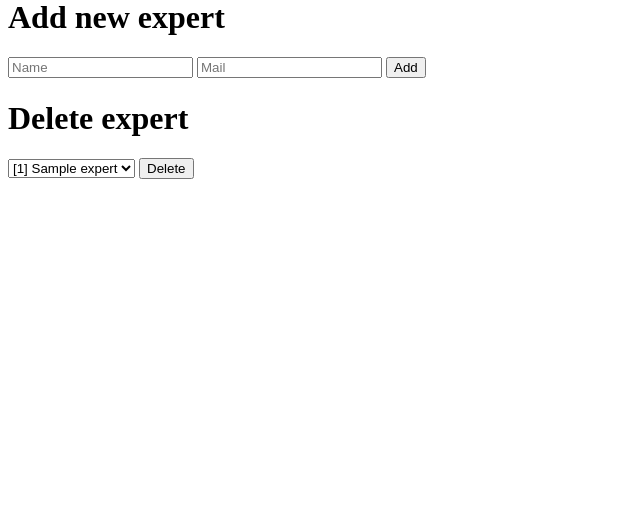
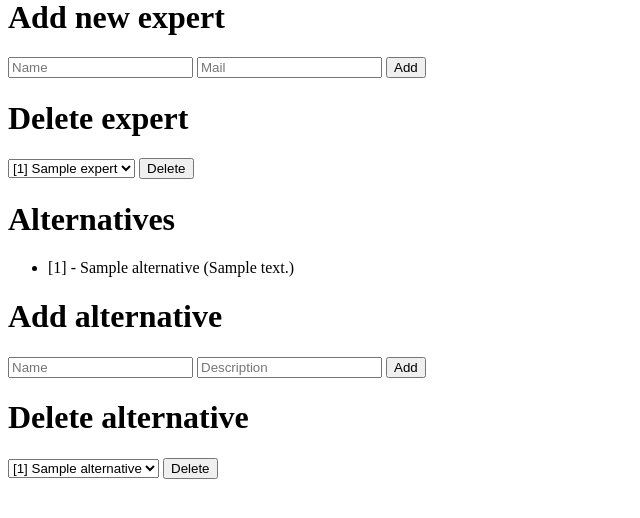
Before and after one commit to jaugustyn02/good-solver, a Flask app: template src/templates/admin.html in a window 1280 px wide. Shown: the part 252-770 px from the top of the page, without its empty margins (0-640 px from the left). Run offline with Flask 3, Linux system fonts and the light colour scheme; the template is opened without the code that fills it: most values are stand-ins (such as "Sample title", 1, 10 or a date in 2020).

Commit message:
admin.py: handling alternatives

````diff
--- a/src/templates/admin.html
+++ b/src/templates/admin.html
@@ -30,5 +30,27 @@
         <input type="hidden" name="action" value="delete_expert">
         <input type="submit" value="Delete">
     </form>
+    <h1>Alternatives</h1>
+    <ul>
+        {% for alternative in alternatives %}
+            <li>[{{alternative.id}}] - {{ alternative.name }} ({{ alternative.description }})</li>
+        {% endfor %}
+    </ul>
+    <h1>Add alternative</h1>
+    <form action="/admin" method="post">
+        <input type="text" name="name" placeholder="Name">
+        <input type="text" name="description" placeholder="Description">
+        <input type="hidden" name="action" value="add_alternative">
+        <input type="submit" value="Add">
+    </form>
+    <h1>Delete alternative</h1>
+    <form action="/admin" method="post">
+        <select name="id">
+            {% for alternative in alternatives %}
+                <option value="{{ alternative.id }}">[{{alternative.id}}] {{ alternative.name }}</option>
+            {% endfor %}
+        </select>
+        <input type="hidden" name="action" value="delete_alternative">
+        <input type="submit" value="Delete">
 {% endblock %}
 ```
````
Also changed, not shown: src/controllers/admin.py (+26 -2 lines).
